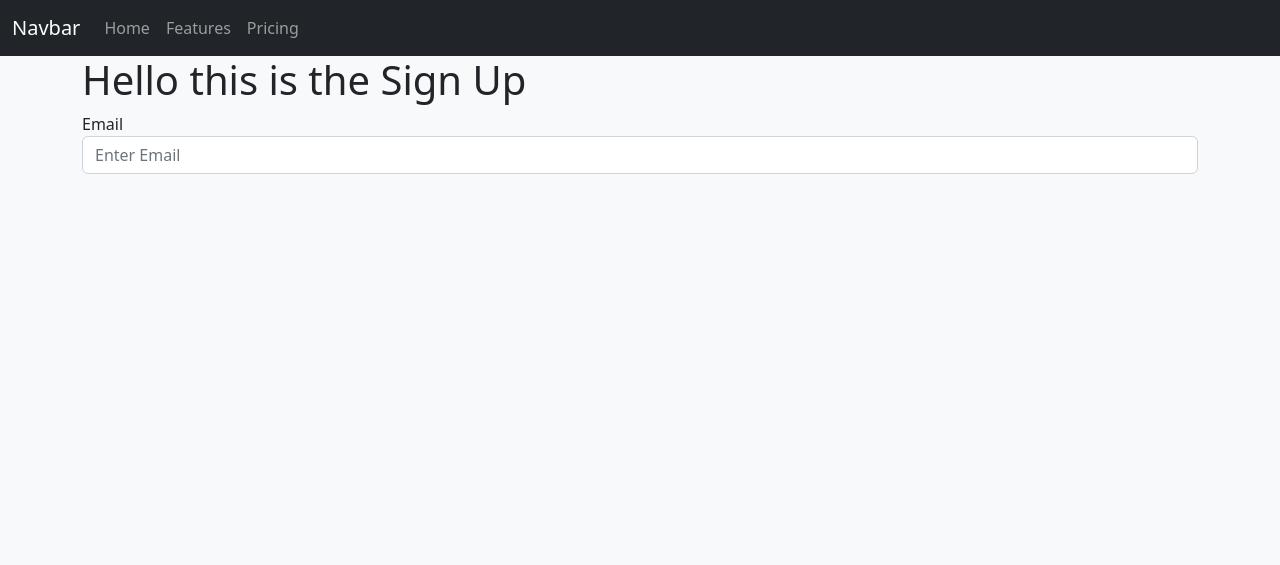
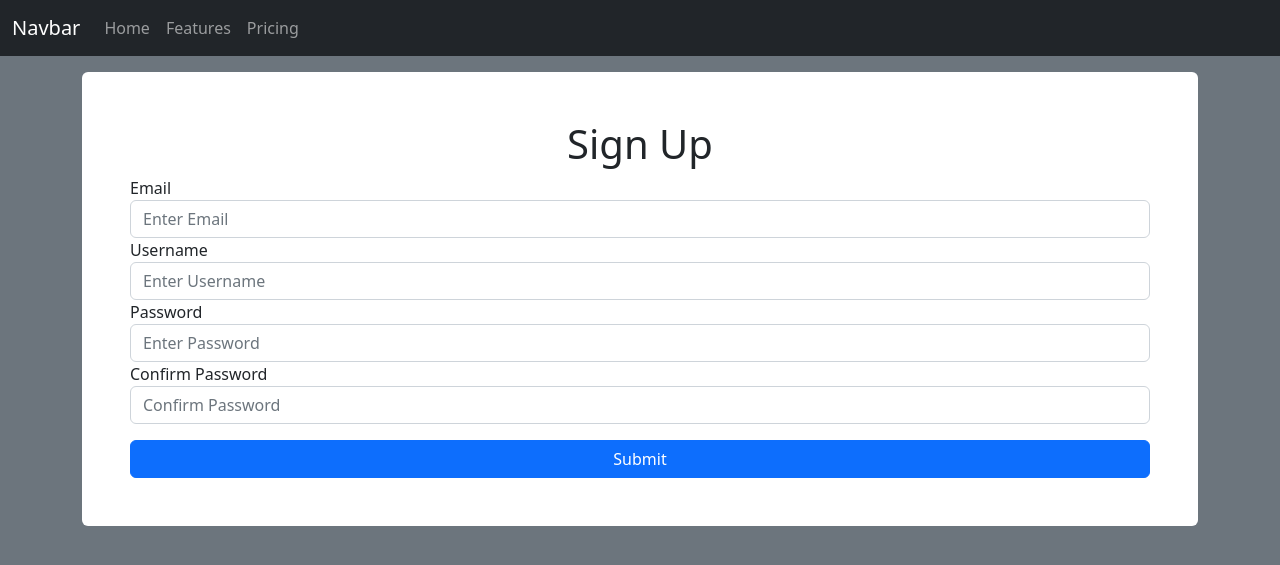
Before and after one commit to bstanton773/kekambas-102_flask_blog, a Flask app: page /signup in a window 1280 px wide. Shown: the top 565 px of the page. Run offline with Flask 2, Linux system fonts and the light colour scheme.

Commit message:
Finish the SignUp Form GET request

```diff
--- a/app/forms.py
+++ b/app/forms.py
@@ -7,5 +7,5 @@ class SignUpForm(FlaskForm):
     email = StringField('Email', validators=[DataRequired()])
     username = StringField('Username', validators=[DataRequired()])
     password = PasswordField('Password', validators=[DataRequired()])
-    confim_pass = PasswordField('Confirm Password', validators=[DataRequired(), EqualTo('password')])
+    confirm_pass = PasswordField('Confirm Password', validators=[DataRequired(), EqualTo('password')])
     submit = SubmitField()
--- a/app/templates/base.html
+++ b/app/templates/base.html
@@ -7,7 +7,7 @@
         <link rel="stylesheet" href="https://cdn.jsdelivr.net/npm/bootstrap@5.2.2/dist/css/bootstrap.min.css">
         <title>Kekambas Blog | {% block title %}{% endblock %} </title>
     </head>
-    <body class="bg-light">
+    <body class="bg-secondary">
         <!-- Navbar Goes Here -->
         {% include 'nav.html' %}
 
--- a/app/templates/signup.html
+++ b/app/templates/signup.html
@@ -3,10 +3,23 @@
 {% block title %}Sign Up{% endblock %}
 
 {% block content %}
-<h1>Hello this is the Sign Up</h1>
 
-<form action="">
+<form class="bg-white p-5 rounded mt-3" action="">
+    <h1 class="text-center">Sign Up</h1>
+
     {{ form.email.label }}
     {{ form.email(class='form-control', placeholder='Enter Email') }}
+
+    {{ form.username.label }}
+    {{ form.username(class='form-control', placeholder='Enter Username') }}
+
+    {{ form.password.label }}
+    {{ form.password(class='form-control', placeholder='Enter Password')}}
+
+    {{ form.confirm_pass.label }}
+    {{ form.confirm_pass(class='form-control', placeholder='Confirm Password')}}
+
+    {{ form.submit(class='btn btn-primary w-100 mt-3') }}
+
 </form>
 {% endblock %}
```
